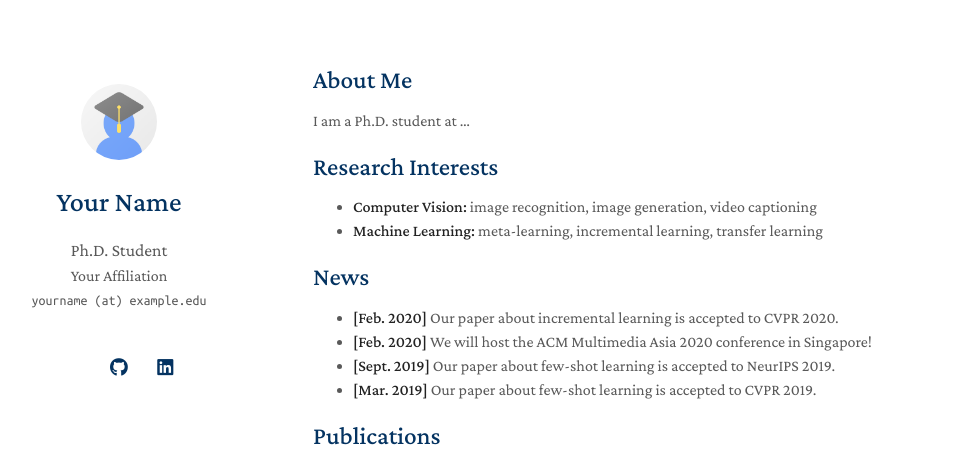
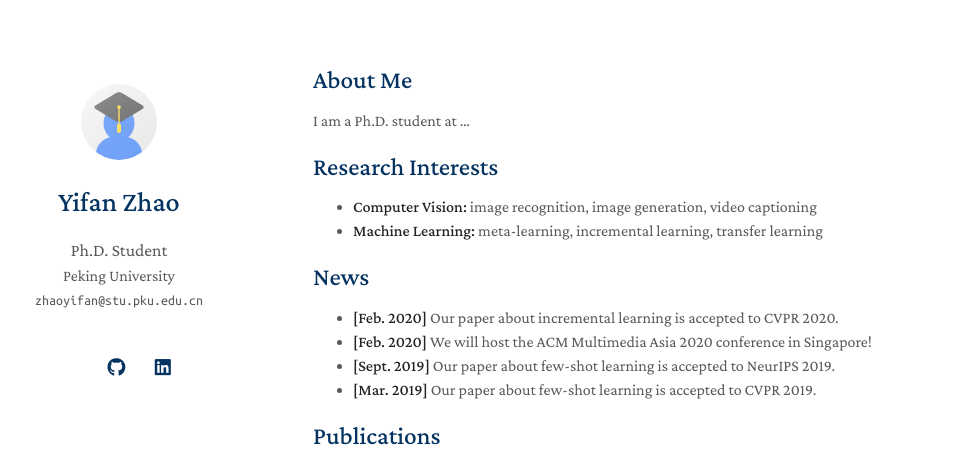
Before and after one commit to yifan-CodeDir/yifan-CodeDir.github.io, a Jekyll site: the page built from index.md, in a window 1280 px wide. Shown: the top 465 px of the page, without its empty margins (157-1135 px from the left). Built offline with Jekyll 4.4.1, drawn with Linux system fonts in a browser that asks for light colours; a style sheet for code colours, icons or effects is not loaded; our own code applies the rules of GitHub Pages for plain Markdown files.

Commit message:
Update _config.yml

```diff
--- a/_config.yml
+++ b/_config.yml
@@ -1,8 +1,8 @@
 # Basic Information
-title: Your Name
+title: Yifan Zhao
 position: Ph.D. Student
-affiliation: Your Affiliation
-email: yourname (at) example.edu
+affiliation: Peking University
+email: zhaoyifan@stu.pku.edu.cn
 
 # Search Engine Optimization (SEO)
 # The following information is used to improve the website traffic from search engines, e.g., Google.
@@ -12,11 +12,11 @@ canonical: https://minimal-light-theme.yliu.me/
 
 # Links
 # If you don't need one of them, you may delete the corresponding line.
-google_scholar: https://scholar.google.com/
-cv_link: assets/files/curriculum_vitae.pdf
-github_link: https://github.com/
-linkedin: https://www.linkedin.com/
-twitter: https://twitter.com/
+google_scholar: https://scholar.google.com/citations?user=ayuGrUMAAAAJ&hl=zh-CN&oi=ao
+# cv_link: assets/files/curriculum_vitae.pdf
+github_link: https://github.com/yifan-CodeDir
+linkedin: www.linkedin.com/in/yifan-zhao-a823b8337
+# twitter: https://twitter.com/
 
 # Images (e.g., your profile picture and your website's favicon)
 # "favicon" and "favicon_dark" are used for the light and dark modes, respectively.
```
